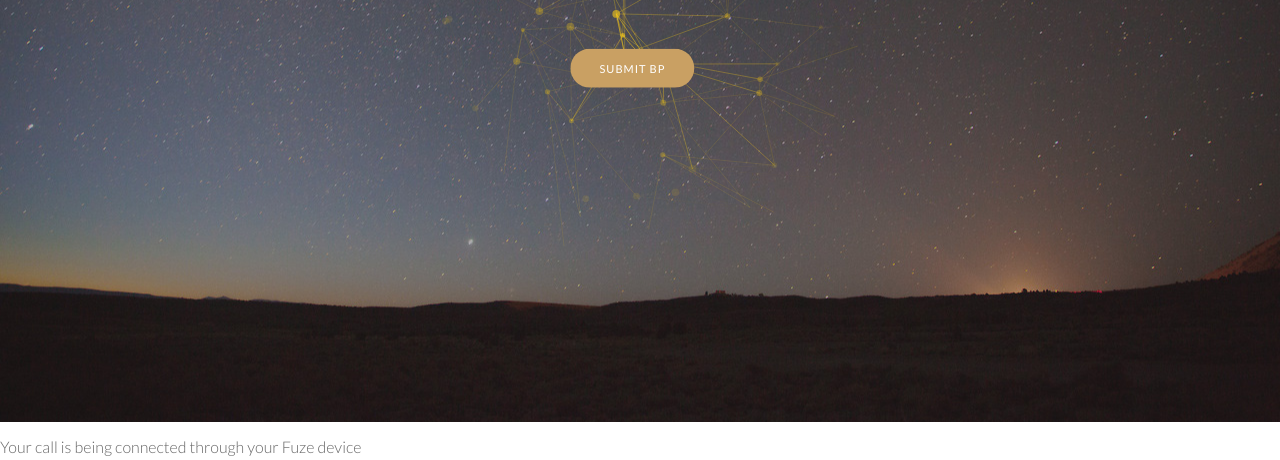
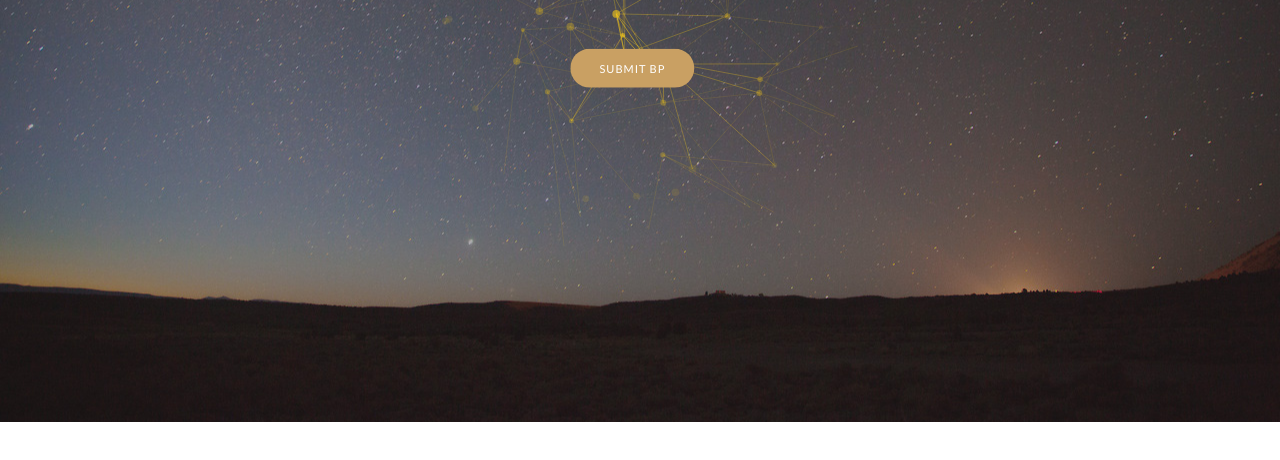
Before and after one commit to zhjxjtu/zhjxjtu.github.io, a plain HTML site: page index.html in a window 1280 px wide. Shown: the part 378-838 px from the top of the page. After the commit the page ends 800 px from the top, so only its background shows below. Drawn offline with Linux system fonts and the light colour scheme.

Commit message:
Footer fixed

```diff
--- a/index.html
+++ b/index.html
@@ -57,6 +57,3 @@
   	<script src="./assets/demo-1.js"></script>
     <script src="./assets/jquery.cubeportfolio.js"></script>
     <script src="./assets/theme.js"></script>
-
-
-<div id="fuze-for-browser-extension-dial-number__container_div"><div class="fuze-for-browser-extension-dial-modal" id="fuze-for-browser-extension-dial-modal"><span class="fuze-for-browser-extension-dial-modal__close-sign"></span><div class="fuze-for-browser-extension-dial-modal__logo"></div><p id="fuze-for-browser-extension-dial-modal__phone-number" class="fuze-for-browser-extension-dial-modal__phone-number"></p><p class="fuze-for-browser-extension-dial-modal__info">Your call is being connected through your Fuze device</p></div></div><a class="fuze-for-browser-extension-injected-tooltip__tooltip"></a><span class="fuze-for-browser-extension-injected-tooltip__tooltip-arrow"></span><div id="TPN_THINKINGCONNECTOR_INSTALLED"></div></body></html>
```
